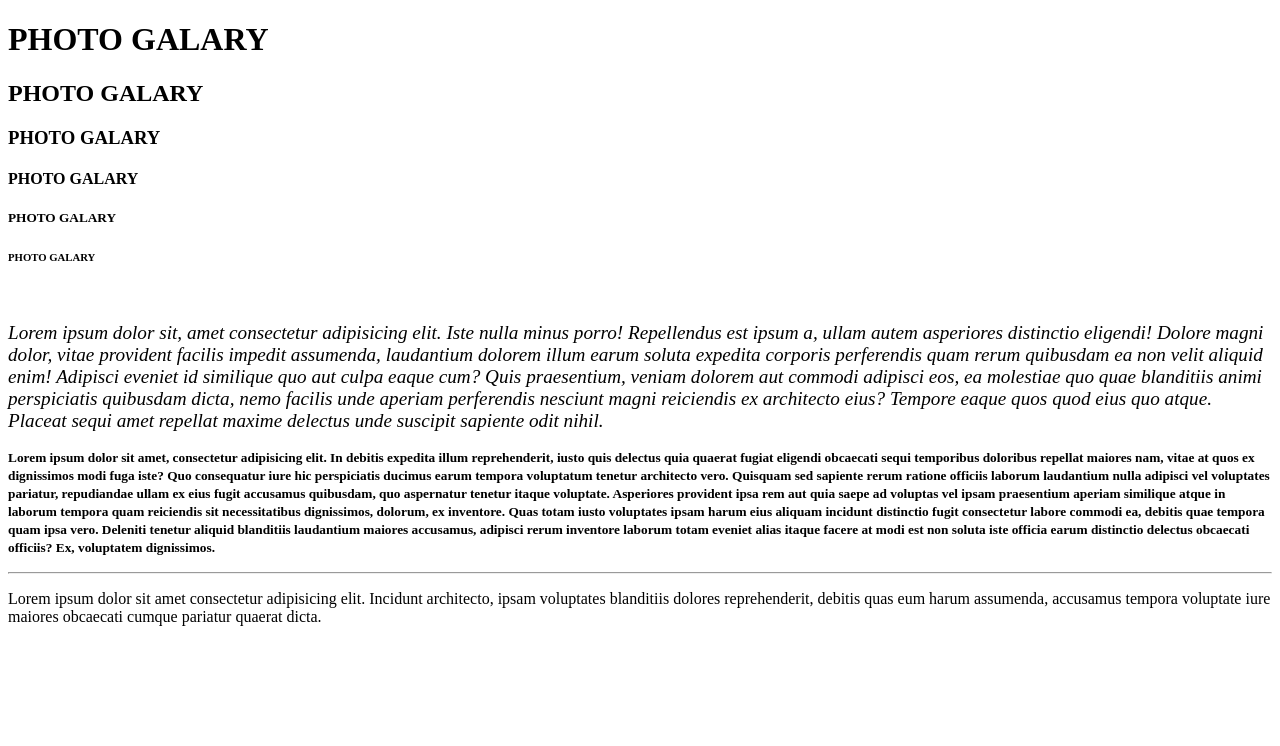
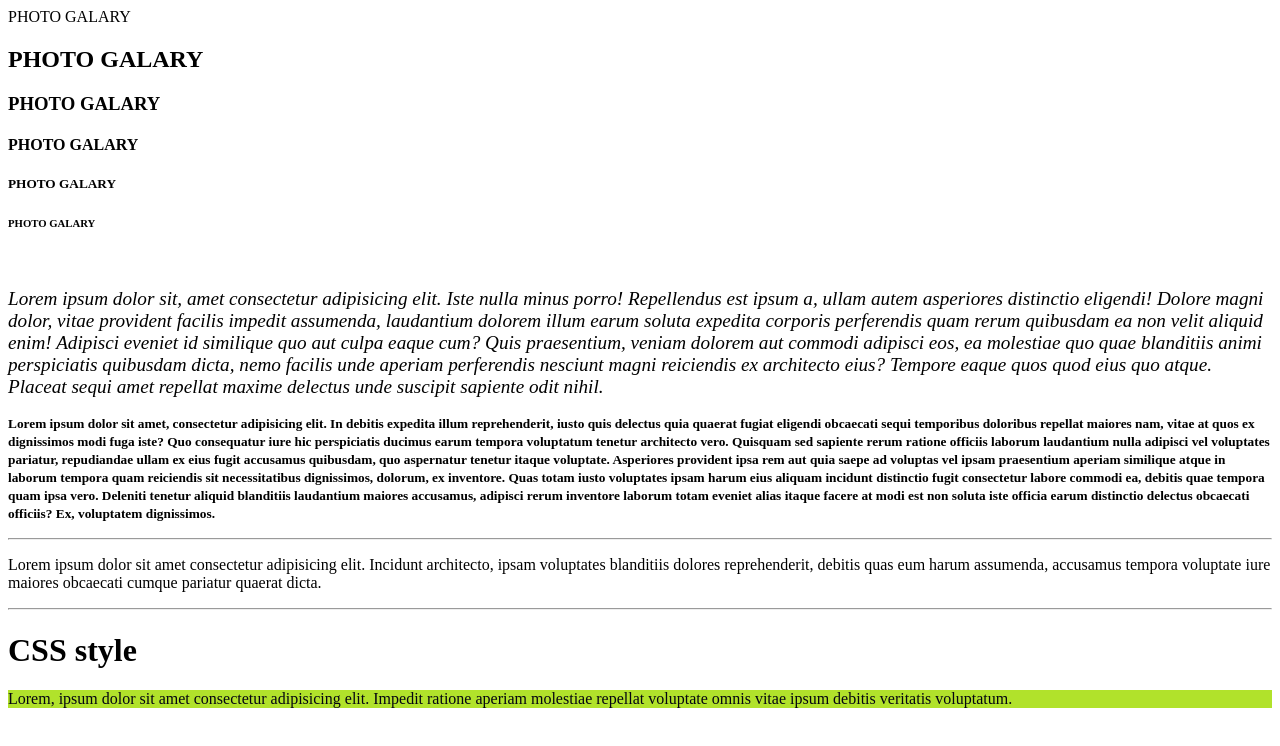
Before and after one commit to KJothilingam/html-1, a plain HTML site: page index.html in a window 1280 px wide. Drawn offline with Linux system fonts and the light colour scheme.

Commit message:
css coloring done

```diff
--- a/index.html
+++ b/index.html
@@ -7,7 +7,7 @@
     <title>Document</title>
 </head>
 <body>
-    <h1>
+    <!-- header  <h1> -->
         PHOTO GALARY
     </h1>
     <h2>
@@ -26,6 +26,7 @@
         PHOTO GALARY
     </h6>
 <br>
+<!-- par -->
 <p><i><big>
     Lorem ipsum dolor sit, amet consectetur adipisicing elit. Iste nulla minus porro! Repellendus est ipsum a, ullam autem asperiores distinctio eligendi! Dolore magni dolor, vitae provident facilis impedit assumenda, laudantium dolorem illum earum soluta expedita corporis perferendis quam rerum quibusdam ea non velit aliquid enim! Adipisci eveniet id similique quo aut culpa eaque cum? Quis praesentium, veniam dolorem aut commodi adipisci eos, ea molestiae quo quae blanditiis animi perspiciatis quibusdam dicta, nemo facilis unde aperiam perferendis nesciunt magni reiciendis ex architecto eius? Tempore eaque quos quod eius quo atque. Placeat sequi amet repellat maxime delectus unde suscipit sapiente odit nihil.</big>
 </i>
@@ -36,7 +37,12 @@
 </b>
 <hr><P>Lorem ipsum dolor sit amet consectetur adipisicing elit. Incidunt architecto, ipsam voluptates blanditiis dolores reprehenderit, debitis quas eum harum assumenda, accusamus tempora voluptate iure maiores obcaecati cumque pariatur quaerat dicta.</P>
 </p>
-
+<hr><h1>
+    CSS style
+</h1>
+<p  style="color:rgb(4, 4, 17);background-color:rgb(177, 226, 43)">
+    Lorem, ipsum dolor sit amet consectetur adipisicing elit. Impedit ratione aperiam molestiae repellat voluptate omnis vitae ipsum debitis veritatis voluptatum.
+</p>
 
 </body>
 </html>
```
